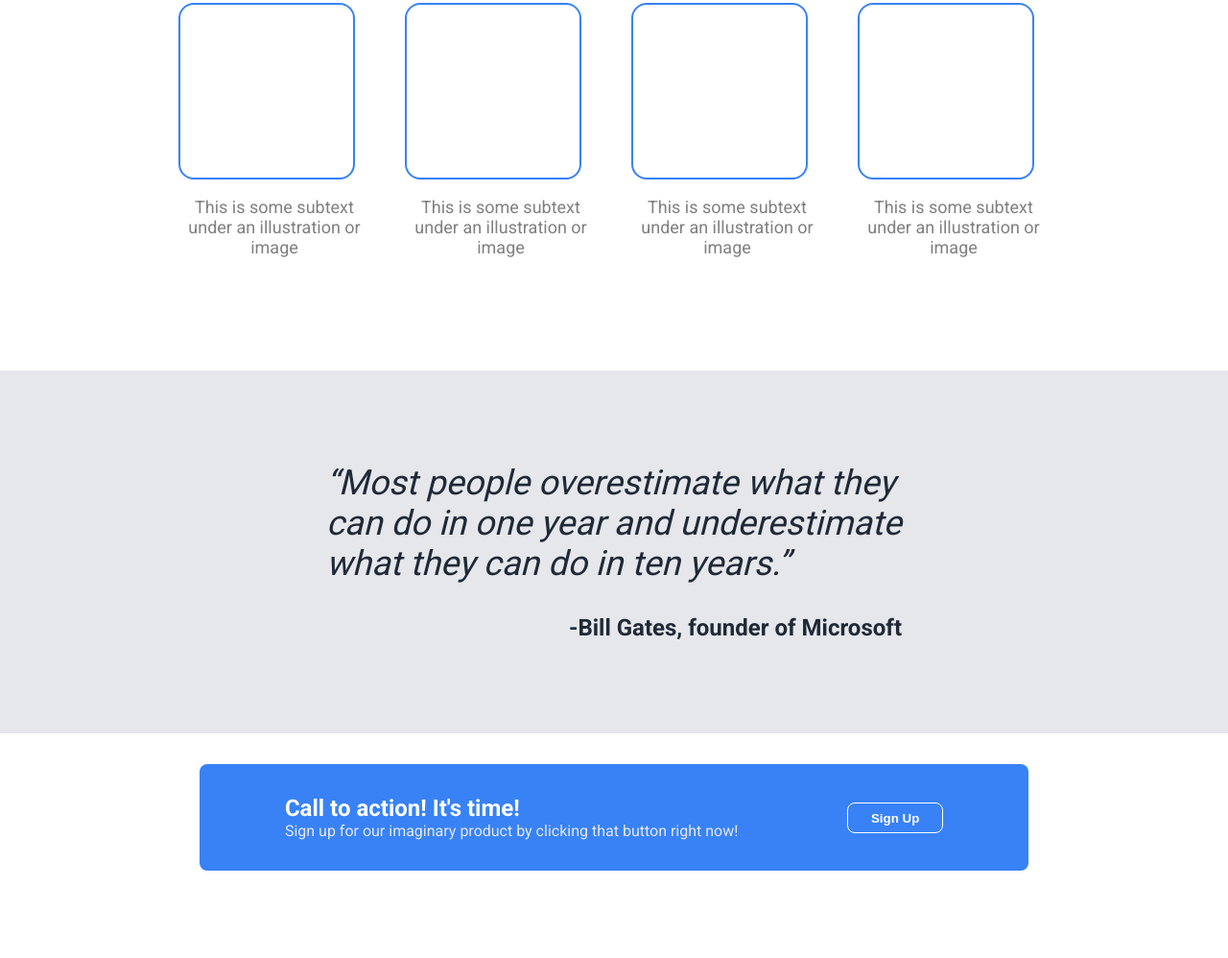
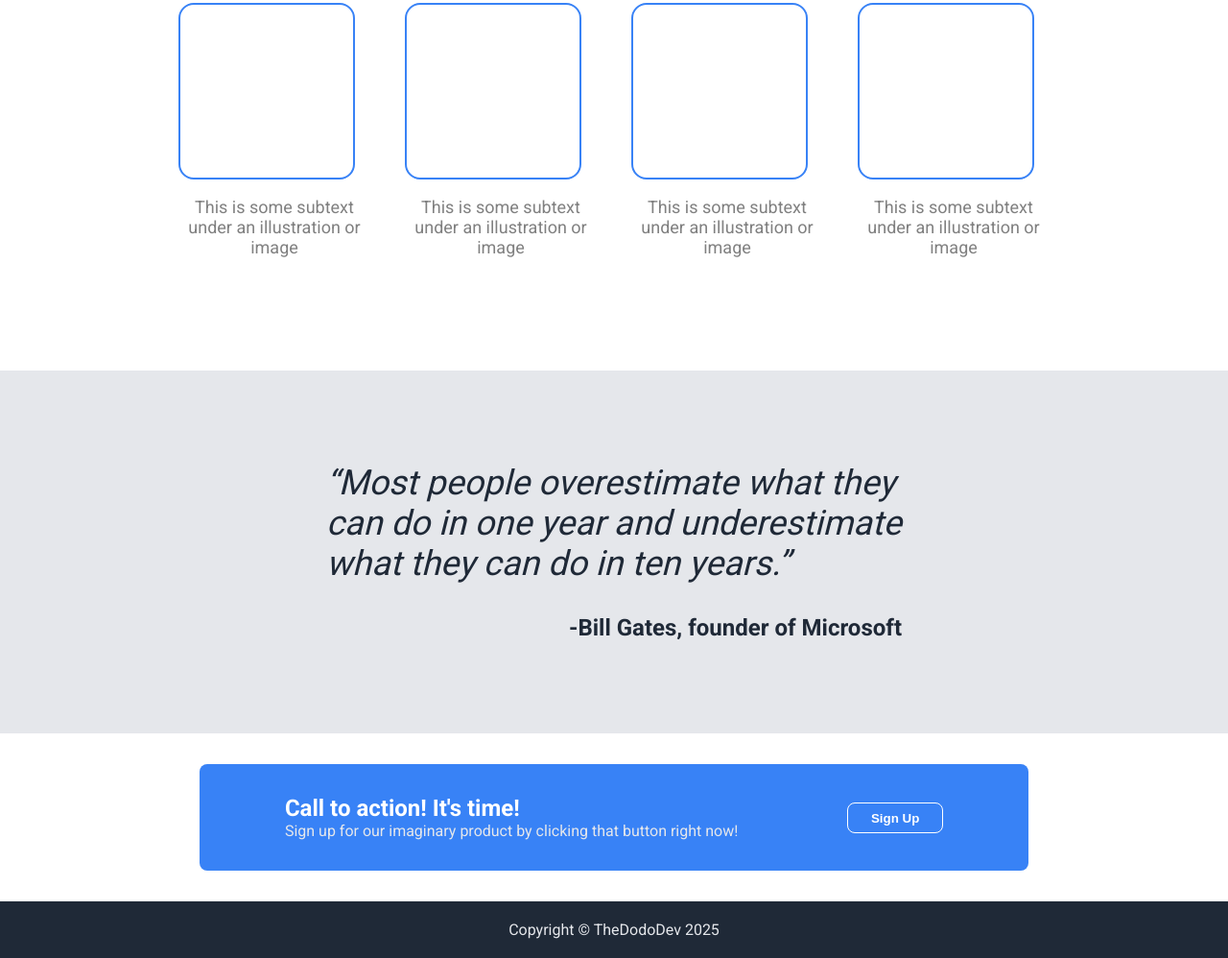
Before and after one commit to TheDodoDev/odin-website, a plain HTML site: page index.html in a window 1280 px wide. Shown: the part 611-1609 px from the top of the page at 96% size. Before the commit the page ends 1550 px from the top, so only its background shows below. Drawn offline with Linux system fonts and the light colour scheme.

Commit message:
feat: Add footer with HTML and CSS

```diff
--- a/css/styles.css
+++ b/css/styles.css
@@ -187,3 +187,10 @@ a{
 .white{
     color: white;
 }
+
+footer{
+    text-align: center;
+    background-color: #1F2937;
+    padding: 20px;
+    color:#E5E7EB;
+}
--- a/index.html
+++ b/index.html
@@ -61,5 +61,7 @@
             <button class="sign-up"><strong>Sign Up</strong></button>
         </div>
     </div>
+
+    <footer>Copyright © TheDodoDev 2025</footer>
 </body>
 </html>
```
